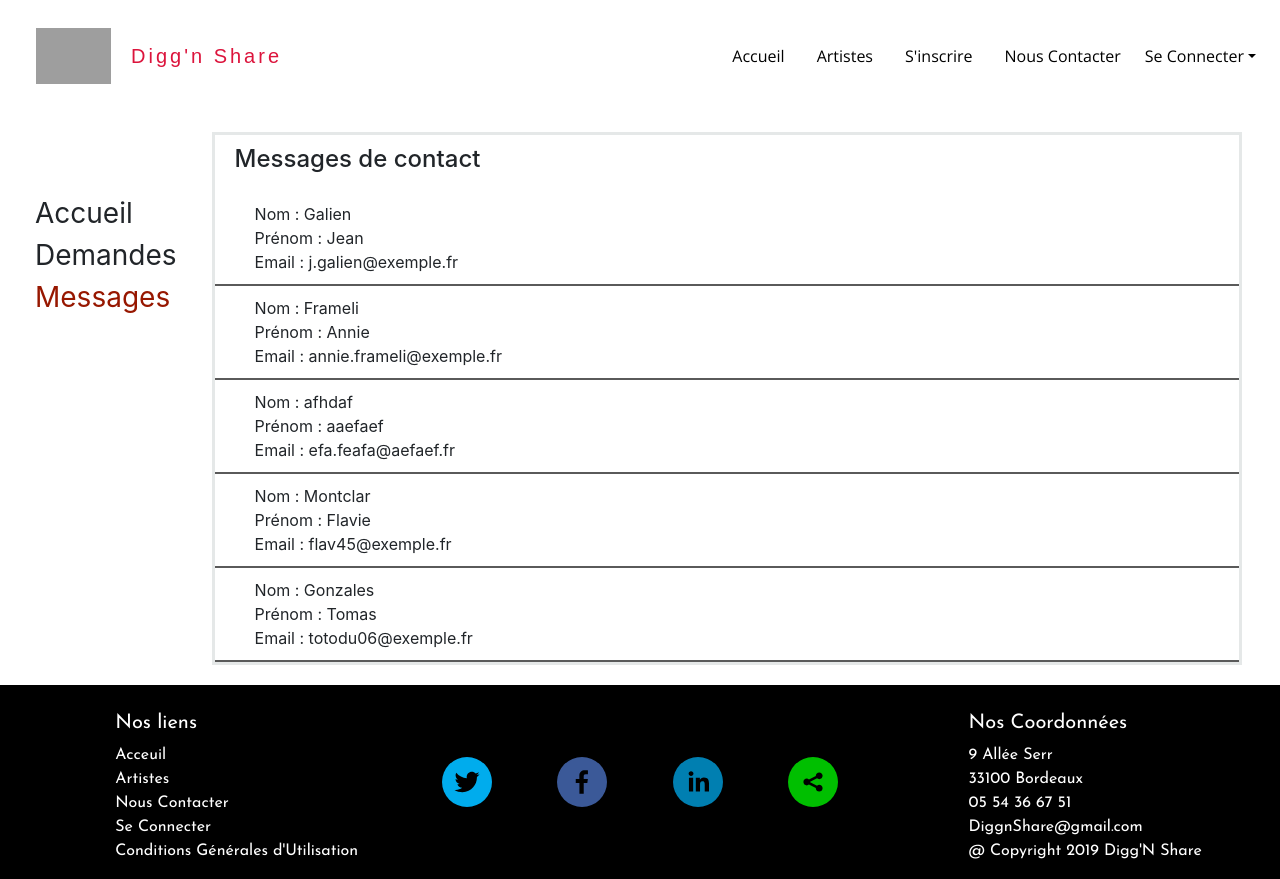
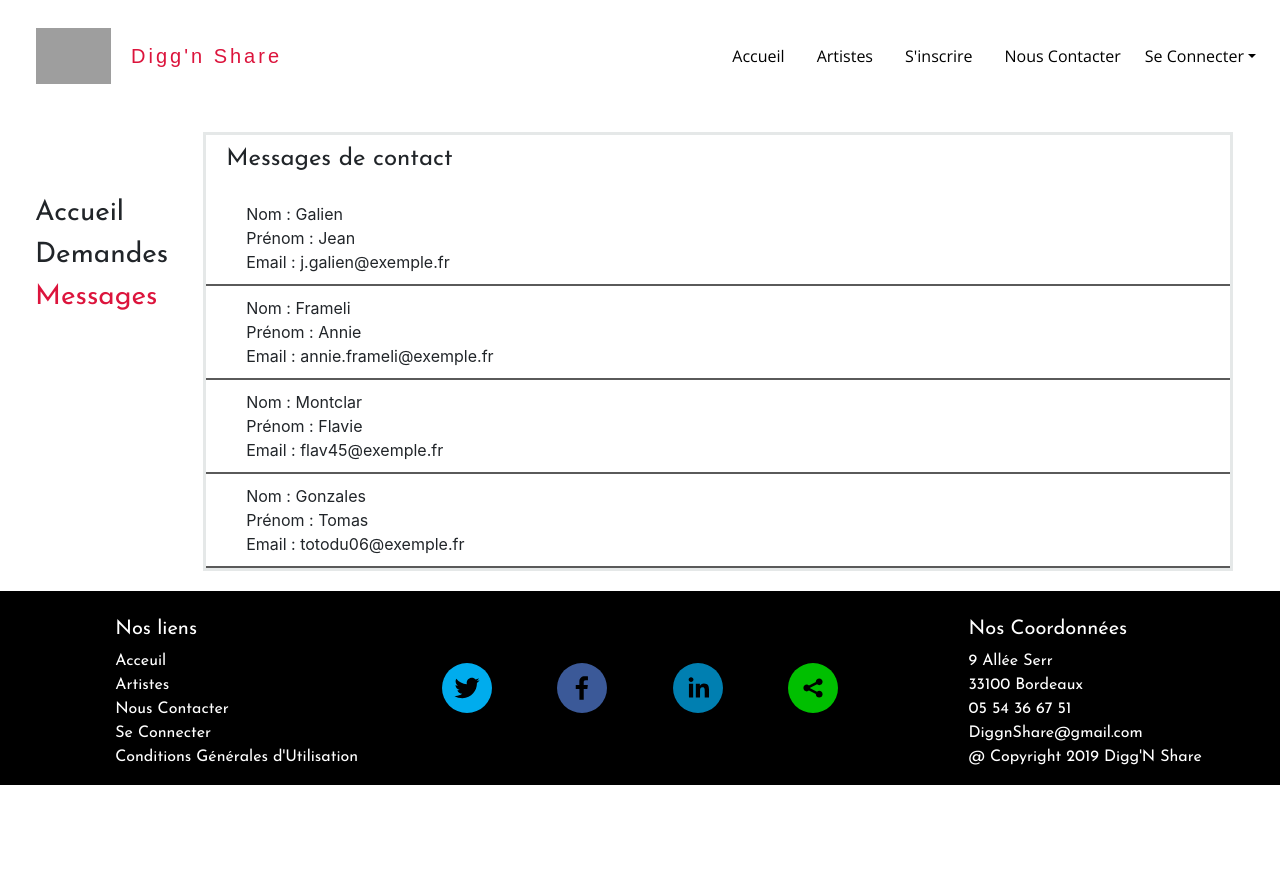
Before and after one commit to AoMirai/Projet2, a React (Create React App) app: page /admin/messages in a window 1280 px wide. After the commit the page ends 800 px from the top, so only its background shows below. Built offline with nearby package versions, Linux system fonts and the light colour scheme; grey boxes are pictures that could not be loaded; a web font is replaced by a local one.

Commit message:
last changes

```diff
--- a/src/Admin/Admin.css
+++ b/src/Admin/Admin.css
@@ -3,3 +3,7 @@
     justify-content: flex-start;
     flex-direction: row;
 }
+
+.Admin h2, .Admin h3, .Admin h4, .Admin h5 {
+    font-family: 'Josefin sans', sans-serif;
+}
--- a/src/Admin/AdminAccueil.jsx
+++ b/src/Admin/AdminAccueil.jsx
@@ -2,6 +2,33 @@ import React, { Component } from 'react';
 import Demandes from './Demandes';
 import Messages from './Messages';
 
+const messages = [
+   {
+       id:1,
+       lastname:"Galien",
+       firstname:"Jean",
+       email:"j.galien@exemple.fr",
+       message:"Bonjour, \n \n Je vous contacte pour savoir s'il serait possible de faire un profil de demande de prestation ? \n Je suis pas mal occupé et je n'ai pas le temps de faire une recherche moi même... \n Donc avez vous envisagé de proposer ce genre de service sur votre site ? \n \n Merci d'avence, \n Jean Galien",
+   },{
+       id:2,
+       lastname:"Frameli",
+       firstname:"Annie",
+       email:"annie.frameli@exemple.fr",
+       message:"Bonjour, \n \n Je vous contacte pour vous signaler qu'un membre du groupe Gate of Paradise m'a proposé un paiment en nature pour leurs prestation, je trouve ça totalement déplacé et j'aimerai que vous fassiez quelque chose quand à leurs présence sur ce site. \n Je suis pas mal occupé et je n'ai pas le temps de faire une recherche moi même... \n Donc avez vous envisagé de proposer ce genre de service sur votre site ? \n \n Cordialement \n Annie Frameli",
+   },{
+       id:3,
+       lastname:"Montclar",
+       firstname:"Flavie",
+       email:"flav45@exemple.fr",
+       message:"Salut, \n \n La photo du groupe TPLP c'est une femme nue, et je trouve que ça se fait pas, même si c'est un dessin c'est une offence au corp de la femme et ce ne devrait pas figurer sur un site de paratage comme celui là\n Pouvez vous faire quelque chose pour corriger ça ? \n Parceque franchement c'est pas cool"
+   },{
+       id:4,
+       lastname:"Gonzales",
+       firstname:"Tomas",
+       email:"totodu06@exemple.fr",
+       message:"Salut \n Pouvez vous me mettre en contact avec le groupe L’Orangeade svp ? \n merci"
+   },
+]
 
 class AdminAcceuil extends Component {
    constructor(props) {
@@ -22,8 +49,8 @@ class AdminAcceuil extends Component {
          <div className="AdminAcceuil">
             <h2>Bienvenue, Administrateur !</h2>
 
-            <p>Vous avez {this.state.demandes.length} demandes en attente.
-            Et 5 messages non-lus.
+            <p>Vous avez {this.state.demandes.filter(this.props.confirmedFilter).length} demandes en attente.
+            Et {messages.filter(this.props.confirmedFilterSuppr).length} messages non-lus.
             </p>
             <Demandes
             isConfirmed={this.props.isConfirmed}
@@ -32,12 +59,9 @@ class AdminAcceuil extends Component {
             suppr={this.props.suppr}
             isSuppr={this.props.isSuppr}
             confirmedFilterSuppr={this.props.confirmedFilterSuppr}/>
-            />
          </div>
-
       )
    }
-
 }
 
 export default AdminAcceuil;
--- a/src/Admin/Demande.css
+++ b/src/Admin/Demande.css
@@ -31,7 +31,7 @@
 }
 
 .Demande .refuser {
-  background-color: red;
+  background-color: #DC143C;
   color : white;
 }
 .Demande .name {
--- a/src/Admin/Message.css
+++ b/src/Admin/Message.css
@@ -1,5 +1,5 @@
 .Message .suppr {
-  background-color: red;
+  background-color: #DC143C;
   color : white;
 }
 .Message {
--- a/src/Admin/Messages.jsx
+++ b/src/Admin/Messages.jsx
@@ -17,18 +17,12 @@ const messages = [
         message:"Bonjour, \n \n Je vous contacte pour vous signaler qu'un membre du groupe Gate of Paradise m'a proposé un paiment en nature pour leurs prestation, je trouve ça totalement déplacé et j'aimerai que vous fassiez quelque chose quand à leurs présence sur ce site. \n Je suis pas mal occupé et je n'ai pas le temps de faire une recherche moi même... \n Donc avez vous envisagé de proposer ce genre de service sur votre site ? \n \n Cordialement \n Annie Frameli",
     },{
         id:3,
-        lastname:"afhdaf",
-        firstname:"aaefaef",
-        email:"efa.feafa@aefaef.fr",
-        message:"Ouesh, \n \n Lotre band ns fé de lombr la fo ktu les vire",
-    },{
-        id:4,
         lastname:"Montclar",
         firstname:"Flavie",
         email:"flav45@exemple.fr",
         message:"Salut, \n \n La photo du groupe TPLP c'est une femme nue, et je trouve que ça se fait pas, même si c'est un dessin c'est une offence au corp de la femme et ce ne devrait pas figurer sur un site de paratage comme celui là\n Pouvez vous faire quelque chose pour corriger ça ? \n Parceque franchement c'est pas cool"
     },{
-        id:5,
+        id:4,
         lastname:"Gonzales",
         firstname:"Tomas",
         email:"totodu06@exemple.fr",
--- a/src/Admin/Navigate.css
+++ b/src/Admin/Navigate.css
@@ -4,9 +4,13 @@
 }
 .Navigate a {
     color: inherit;
+    font-family: 'Josefin sans', sans-serif;
+}
+.Navigate a:hover {
+    text-decoration: inherit;
 }
 .Navigate .true {
-    color: rgb(151, 23, 0);
+    color:#DC143C;
 }
 .Navigate {
     margin-top: 50px;
```
